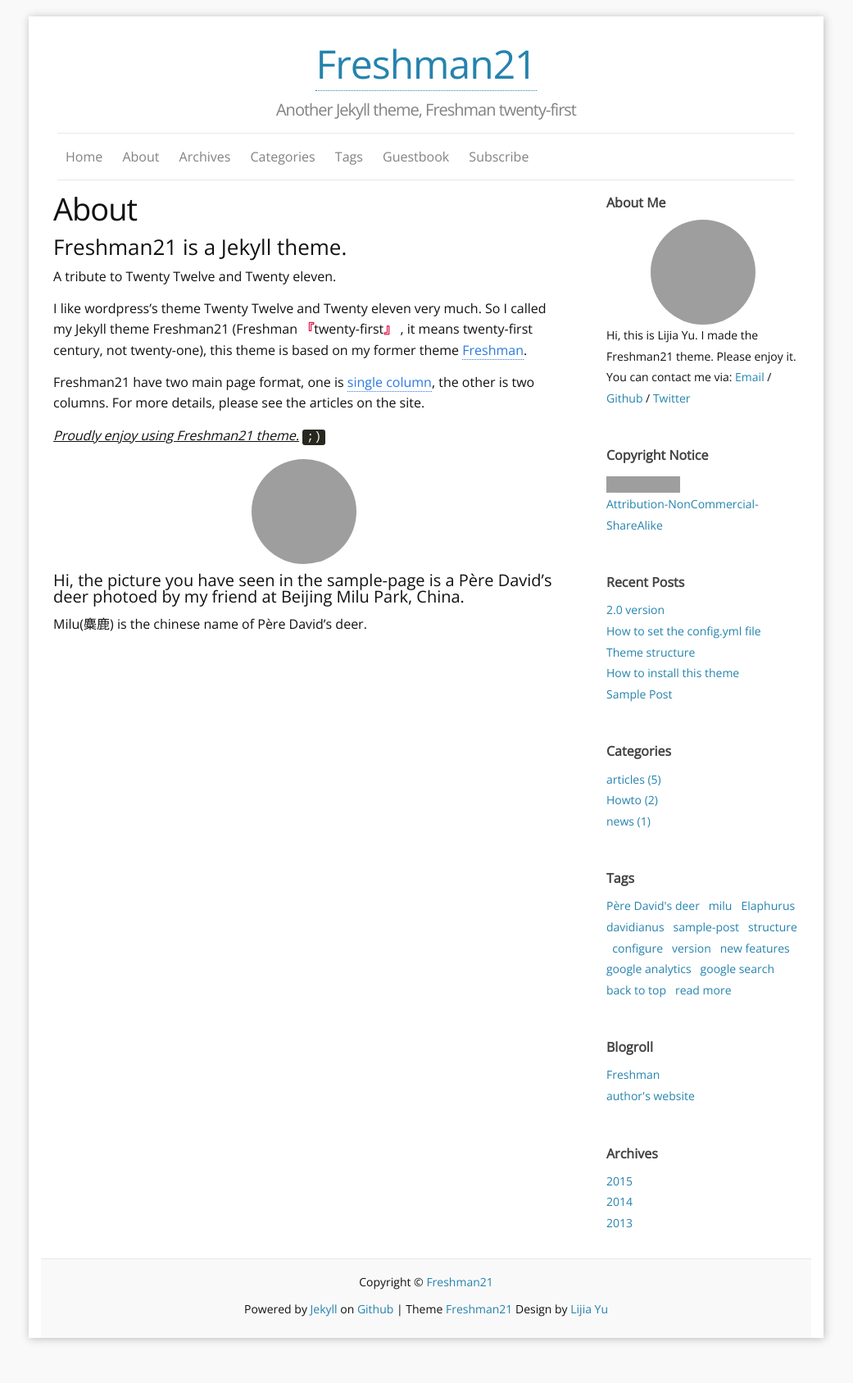
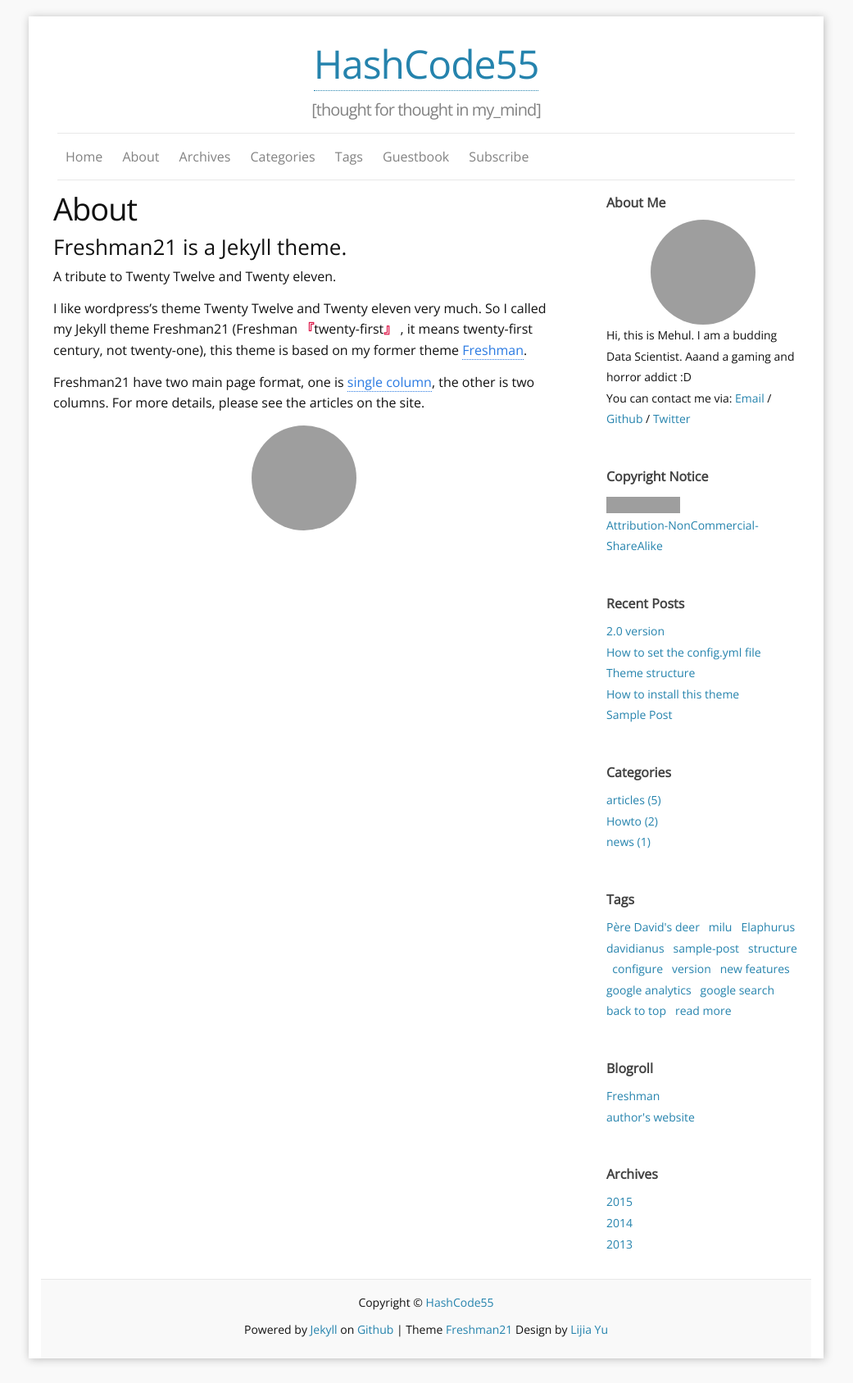
Before and after one commit to HashCode55/hashcode55.github.io, a Jekyll site: the page built from b_about.md, in a window 1280 px wide. Shown: the whole page at 82% size, without its empty margins (120-1161 px from the left). Built offline with Jekyll 4.4.1, drawn with Linux system fonts in a browser that asks for light colours; comment, search, counter and statistics services are not loaded; before the commit the page ends 1662 px from its top, so only the background shows below that; grey boxes are pictures that could not be loaded.

Commit message:
working...

```diff
--- a/_config.yml
+++ b/_config.yml
@@ -1,9 +1,9 @@
 ### Site info:
-title: Freshman21
-tagline: Another Jekyll theme, Freshman twenty-first
+title: HashCode55
+tagline: "[thought for thought in my_mind]"
 author: Lijia Yu
 email: yu@lijiayu.net
-description: "Freshman21 is a Jekyll blog theme." # You can edit this line in _config.yml. It will appear in your document head meta and in your feed.xml site description
+description: "[thought for thought in my_mind]" # You can edit this line in _config.yml. It will appear in your document head meta and in your feed.xml site description
 keywords: "Jekyll, theme, Freshman21"
 baseurl: "" # the subpath of your site, e.g. /blog/
 url: "http://yulijia.net/freshman21" # the base hostname & protocol for your site
@@ -11,11 +11,11 @@
 
 ### Personal info and site tools info:
 twitter_username: yulijia
-github_username:  yulijia
-disqus_shortname: freshman21
+github_username:  hashcode55
+disqus_shortname: yulijia
 favicon:     "/images/favicon.ico"
-aboutme: Hi, this is Lijia Yu. I made the Freshman21 theme. Please enjoy it. # these are shown on aboutme-sidebar.
-aboutme_photo: https://i.imgur.com/Mdc4szJl.jpg# your photo.
+aboutme: Hi, this is Mehul. I am a budding Data Scientist. Aaand a gaming and horror addict :D # these are shown on aboutme-sidebar.
+aboutme_photo: http://i.imgur.com/BDxCu0C.jpg?1
 google_analytics_key: UA-57979084-1 # put YOUR key here to enable tracking! (blank to disable)
 
 
--- a/b_about.md
+++ b/b_about.md
@@ -15,10 +15,6 @@
 
 Freshman21 have two main page format, one is [single column](http://yulijia.net/en/  "see demo"), the other is two columns. For more details, please see the articles on the site.
 
-<cite>Proudly enjoy using Freshman21 theme.</cite> <code>;)</code>
+<!--<cite>Proudly enjoy using Freshman21 theme.</cite> <code>;)</code>-->
 
-<img title="麋鹿" src="https://i.imgur.com/Mdc4szJl.jpg" alt="麋鹿" width="580" height="668" />
-
-#### Hi, the picture you have seen in the sample-page is a Père David's deer photoed by my friend at Beijing Milu Park, China.
-
-Milu(麋鹿) is the chinese name of Père David's deer.
+<img title="hashcode55" src="http://i.imgur.com/BDxCu0C.jpg?1" alt="hashcode55" width="580" height="668" />
```
